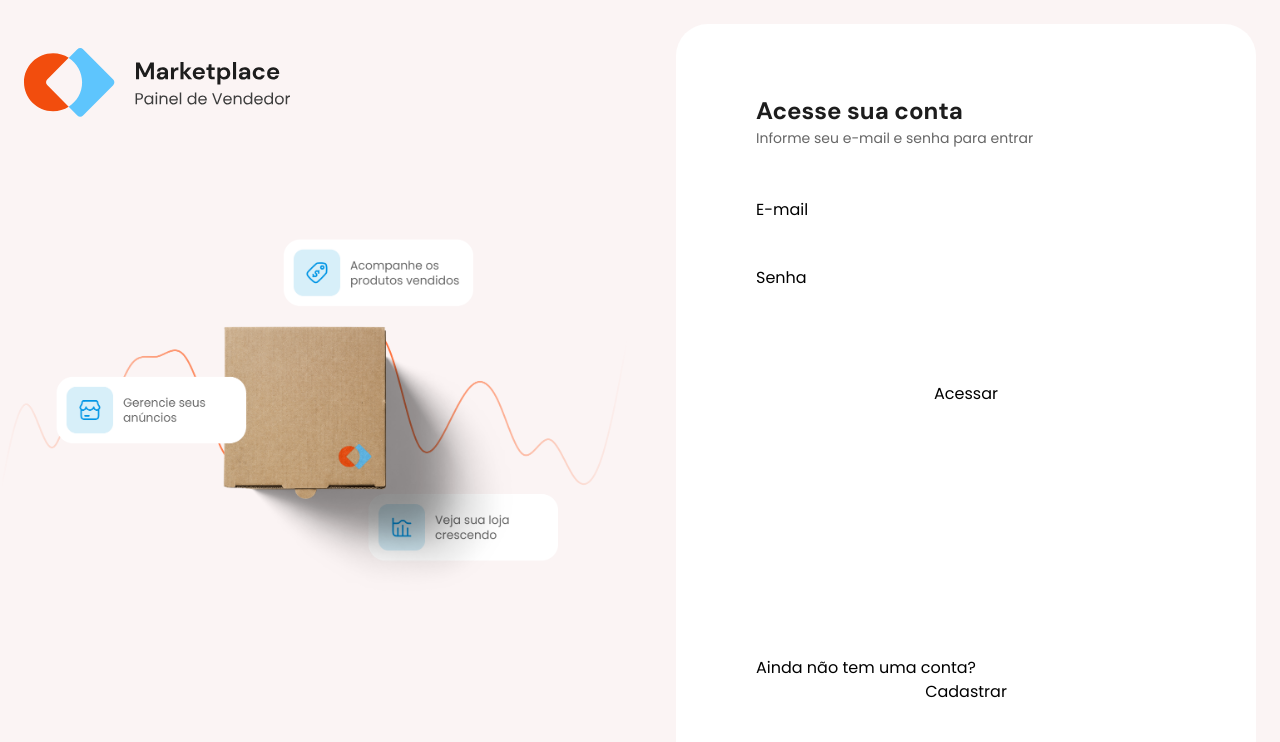
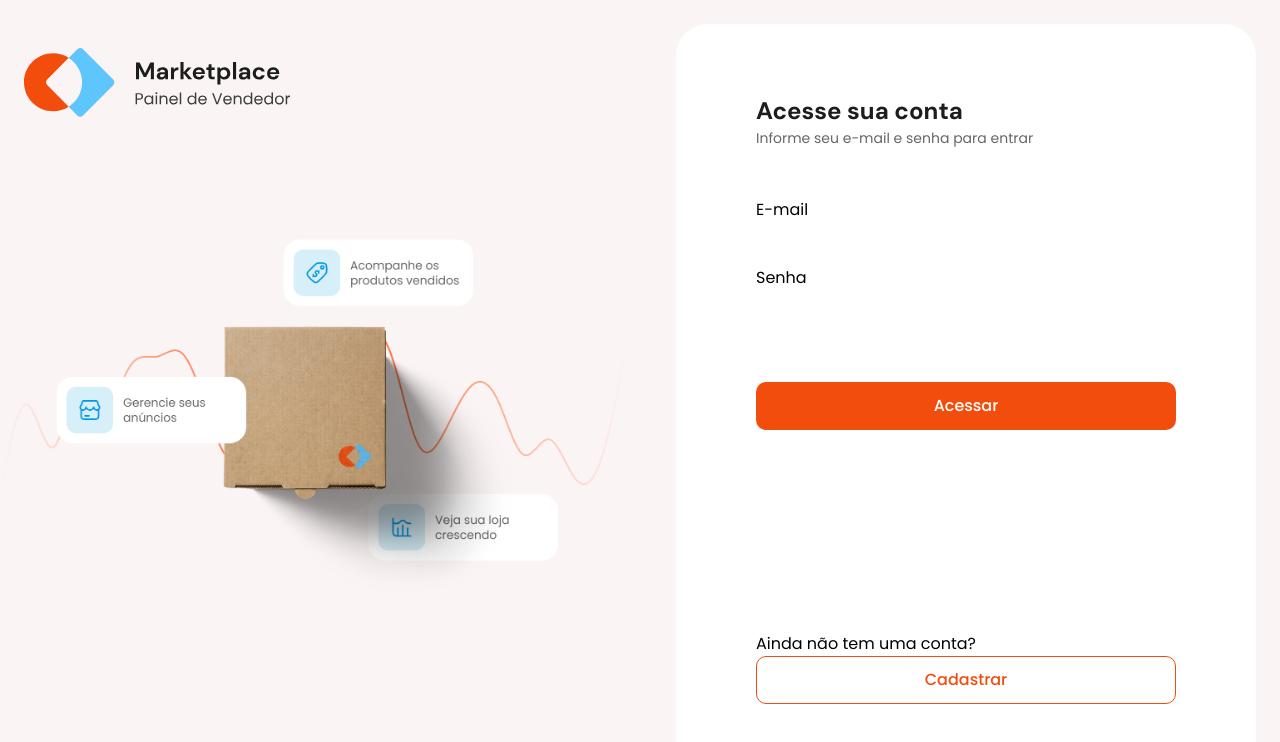
Before and after one commit to GabriPires/mba-react-desafio-marketplace, a React (Vite) app: page / in a window 1280 px wide. Shown: the top 742 px of the page. Built offline with nearby package versions, Linux system fonts and the light colour scheme.

Commit message:
feat: button component

```diff
--- a/package.json
+++ b/package.json
@@ -16,7 +16,9 @@
     "react": "^18.3.1",
     "react-dom": "^18.3.1",
     "react-router-dom": "^6.26.1",
-    "sort-by": "^1.2.0"
+    "sort-by": "^1.2.0",
+    "tailwind-merge": "^2.5.2",
+    "tailwind-variants": "^0.2.1"
   },
   "devDependencies": {
     "@eslint/js": "^9.9.0",
--- /dev/null
+++ b/src/components/button.tsx
@@ -0,0 +1,35 @@
+import type { ComponentProps } from 'react'
+import { twMerge } from 'tailwind-merge'
+import { tv, type VariantProps } from 'tailwind-variants'
+
+const button = tv({
+  base: 'rounded-button h-12 font-medium cursor-pointer transition-colors',
+  variants: {
+    variant: {
+      primary: 'bg-marketplace-orange-base text-white hover:bg-marketplace-orange-base/90',
+      outline: 'bg-transparent border border-marketplace-orange-base text-marketplace-orange-base hover:bg-marketplace-orange-base/10',
+    },
+  },
+  defaultVariants: {
+    variant: 'primary',
+  },
+})
+
+type ButtonVariants = VariantProps<typeof button>
+
+type ButtonProps = ComponentProps<'button'> & {
+  variant?: ButtonVariants['variant']
+}
+
+export function Button({
+  className,
+  variant = 'primary',
+  ...props
+} : ButtonProps) {
+  return (
+    <button
+      className={twMerge(button({ variant }), className)}
+      {...props}
+    />
+  )
+}
--- a/src/pages/login/index.tsx
+++ b/src/pages/login/index.tsx
@@ -1,3 +1,5 @@
+import { Button } from '@/components/button'
+
 export function LoginPage() {
   return (
     <div className="bg-marketplace-shape-white m-6 rounded-4xl py-[72px] px-20 flex flex-col">
@@ -21,12 +23,12 @@ export function LoginPage() {
           <input type="password" id="password" name="password" />
         </div>
 
-        <button className="mt-12">Acessar</button>
+        <Button className="mt-12">Acessar</Button>
       </form>
 
       <div className="mt-auto flex flex-col">
         <span>Ainda não tem uma conta?</span>
-        <button>Cadastrar</button>
+        <Button variant="outline">Cadastrar</Button>
       </div>
     </div>
   )
--- a/tailwind.config.js
+++ b/tailwind.config.js
@@ -8,6 +8,7 @@ export default {
     extend: {
       borderRadius: {
         '4xl': '2rem',
+        button: '10px',
       },
       backgroundImage: {
         hero: 'url("/src/assets/background.png")',
```
Also changed, not shown: 1 other file (tests, documents, lock files or other folders).
